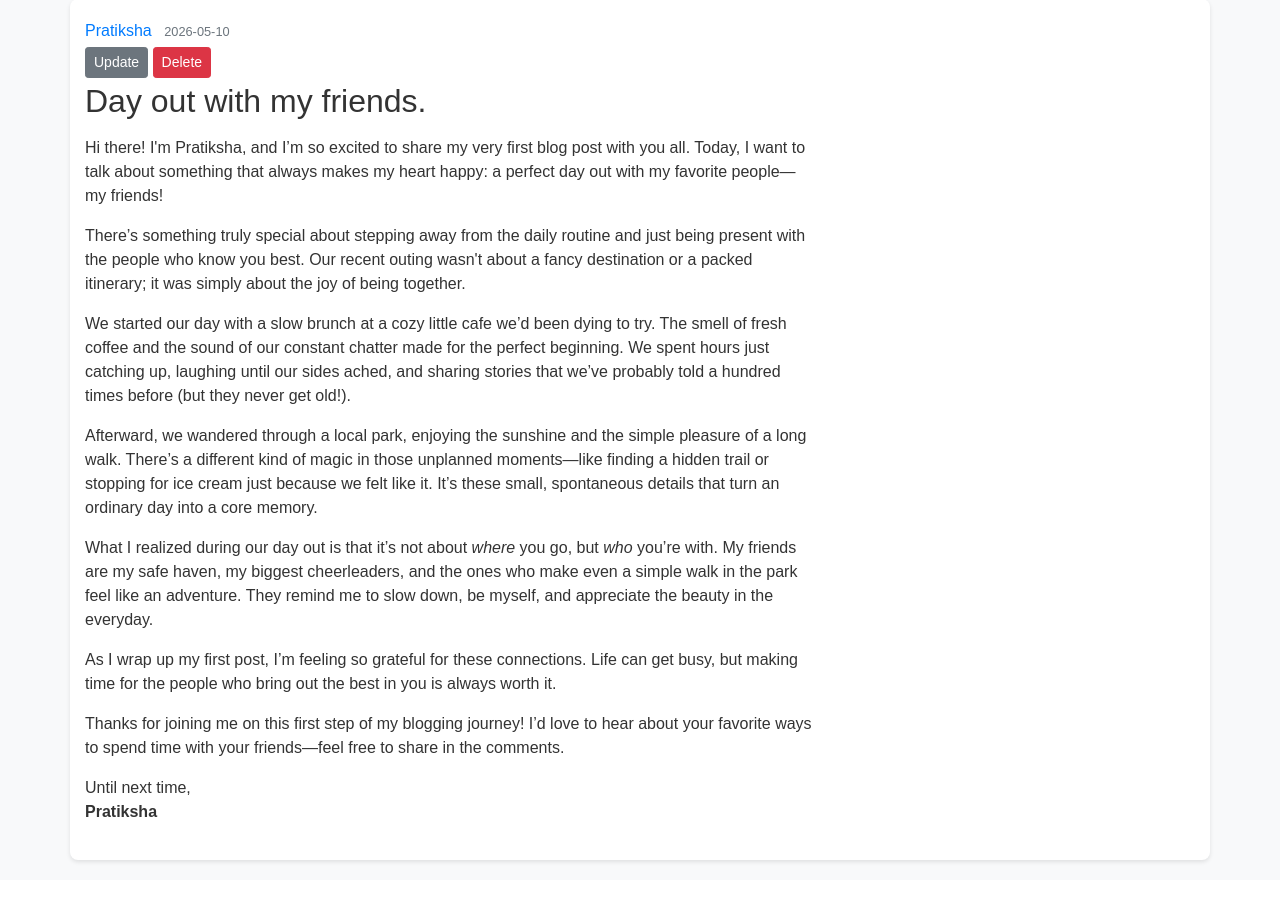
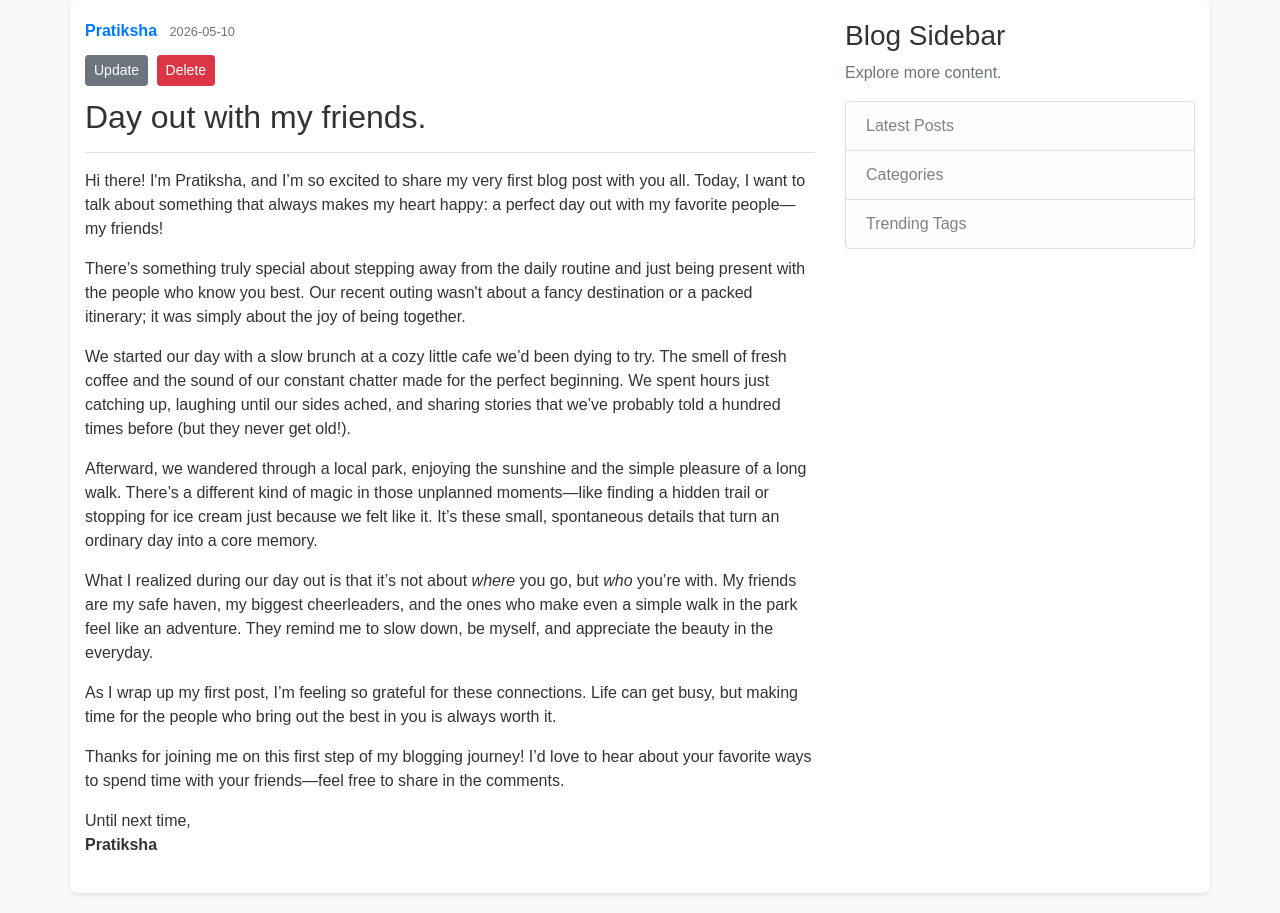
Before and after one commit to pratiksha-2026/Blogging-platform-using-flask, a Flask app: page /post/1 in a window 1280 px wide. Shown: the part 53-966 px from the top of the page. Before the commit the page ends 917 px from the top, so only its background shows below. Run offline with Flask 3, Linux system fonts and the light colour scheme; a user stored in the database is signed in; data comes from the database, SQL or seed files in the repository; data that the repository does not hold is empty; some libraries are stand-ins or nearby versions.

Commit message:
Week 4: Implemented pagination, dynamic post rendering, and sidebar navigation

```diff
--- a/flaskblog/routes.py
+++ b/flaskblog/routes.py
@@ -4,16 +4,20 @@ from flaskblog.forms import RegistrationForm, LoginForm, PostForm
 from flaskblog.models import User, Post, Tag
 from flask_login import login_user, current_user, logout_user, login_required
 
+# --- HOME ROUTE (With Pagination) ---
 @app.route("/")
 @app.route("/home")
 def home():
-    posts = Post.query.all()
+    page = request.args.get('page', 1, type=int)
+    posts = Post.query.order_by(Post.date_posted.desc()).paginate(page=page, per_page=5)
     return render_template('home.html', posts=posts)
 
+# --- ABOUT ROUTE ---
 @app.route("/about")
 def about():
     return render_template('about.html', title='About')
 
+# --- AUTHENTICATION ROUTES ---
 @app.route("/register", methods=['GET', 'POST'])
 def register():
     if current_user.is_authenticated:
@@ -53,6 +57,7 @@ def logout():
 def account():
     return render_template('account.html', title='Account')
 
+# --- POST CRUD ROUTES ---
 @app.route("/post/new", methods=['GET', 'POST'])
 @login_required
 def new_post():
--- a/flaskblog/templates/layout.html
+++ b/flaskblog/templates/layout.html
@@ -1,5 +1,5 @@
 <!DOCTYPE html>
-<html>
+<html lang="en">
 <head>
     <meta charset="utf-8">
     <meta name="viewport" content="width=device-width, initial-scale=1, shrink-to-fit=no">
@@ -53,6 +53,18 @@
           {% endwith %}
           {% block content %}{% endblock %}
         </div>
+        <div class="col-md-4">
+          <div class="content-section">
+            <h3>Blog Sidebar</h3>
+            <p class='text-muted'>Explore more content.
+              <ul class="list-group">
+                <li class="list-group-item list-group-item-light">Latest Posts</li>
+                <li class="list-group-item list-group-item-light">Categories</li>
+                <li class="list-group-item list-group-item-light">Trending Tags</li>
+              </ul>
+            </p>
+          </div>
+        </div>
       </div>
     </main>
 
--- a/flaskblog/templates/post.html
+++ b/flaskblog/templates/post.html
@@ -3,26 +3,45 @@
   <article class="media content-section">
     <div class="media-body">
       <div class="article-metadata">
-        <a class="mr-2" href="#">{{ post.author.username }}</a>
+        <a class="mr-2 font-weight-bold" href="#">{{ post.author.username }}</a>
         <small class="text-muted">{{ post.date_posted.strftime('%Y-%m-%d') }}</small>
         {% if post.author == current_user %}
-          <div>
-            <a class="btn btn-secondary btn-sm mt-1 mb-1" href="{{ url_for('update_post', post_id=post.id) }}">Update</a>
-            <form action="{{ url_for('delete_post', post_id=post.id) }}" method="POST" style="display:inline;">
-              <input class="btn btn-danger btn-sm mt-1 mb-1" type="submit" value="Delete">
-            </form>
+          <div class="mt-2">
+            <a class="btn btn-secondary btn-sm" href="{{ url_for('update_post', post_id=post.id) }}">Update</a>
+            <button type="button" class="btn btn-danger btn-sm m-1" data-toggle="modal" data-target="#deleteModal">Delete</button>
           </div>
         {% endif %}
       </div>
-      <h2 class="article-title">{{ post.title }}</h2>
+      <h2 class="article-title mt-2">{{ post.title }}</h2>
 
       <div class="mb-3">
           {% for tag in post.tags %}
-              <span class="badge" style="background-color: #17a2b8; color: white; padding: 5px 8px; font-size: 0.85em;">{{ tag.name }}</span>
+              <span class="badge badge-info">{{ tag.name }}</span>
           {% endfor %}
       </div>
 
-      <p class="article-content">{{ post.content | safe }}</p>
+      <div class="article-content border-top pt-3">
+        {{ post.content | safe }}
+      </div>
     </div>
   </article>
+
+  <div class="modal fade" id="deleteModal" tabindex="-1" role="dialog" aria-labelledby="deleteModalLabel" aria-hidden="true">
+    <div class="modal-dialog" role="document">
+      <div class="modal-content">
+        <div class="modal-header">
+          <h5 class="modal-title" id="deleteModalLabel">Delete Post?</h5>
+          <button type="button" class="close" data-dismiss="modal" aria-label="Close">
+            <span aria-hidden="true">&times;</span>
+          </button>
+        </div>
+        <div class="modal-footer">
+          <button type="button" class="btn btn-secondary" data-dismiss="modal">Close</button>
+          <form action="{{ url_for('delete_post', post_id=post.id) }}" method="POST">
+            <input class="btn btn-danger" type="submit" value="Delete">
+          </form>
+        </div>
+      </div>
+    </div>
+  </div>
 {% endblock content %}
```
Also changed, not shown: flaskblog/templates/home.html (+20 -6 lines), README.md, 5 other files.
